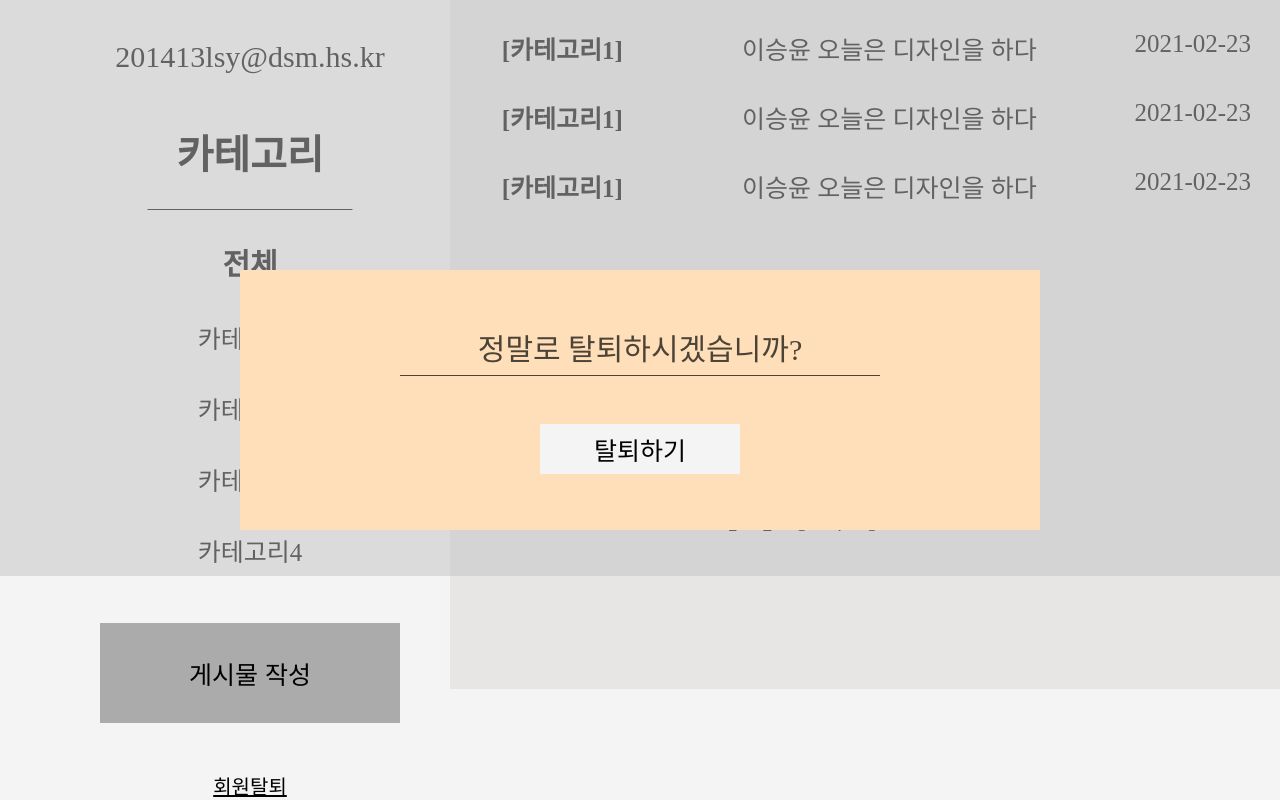
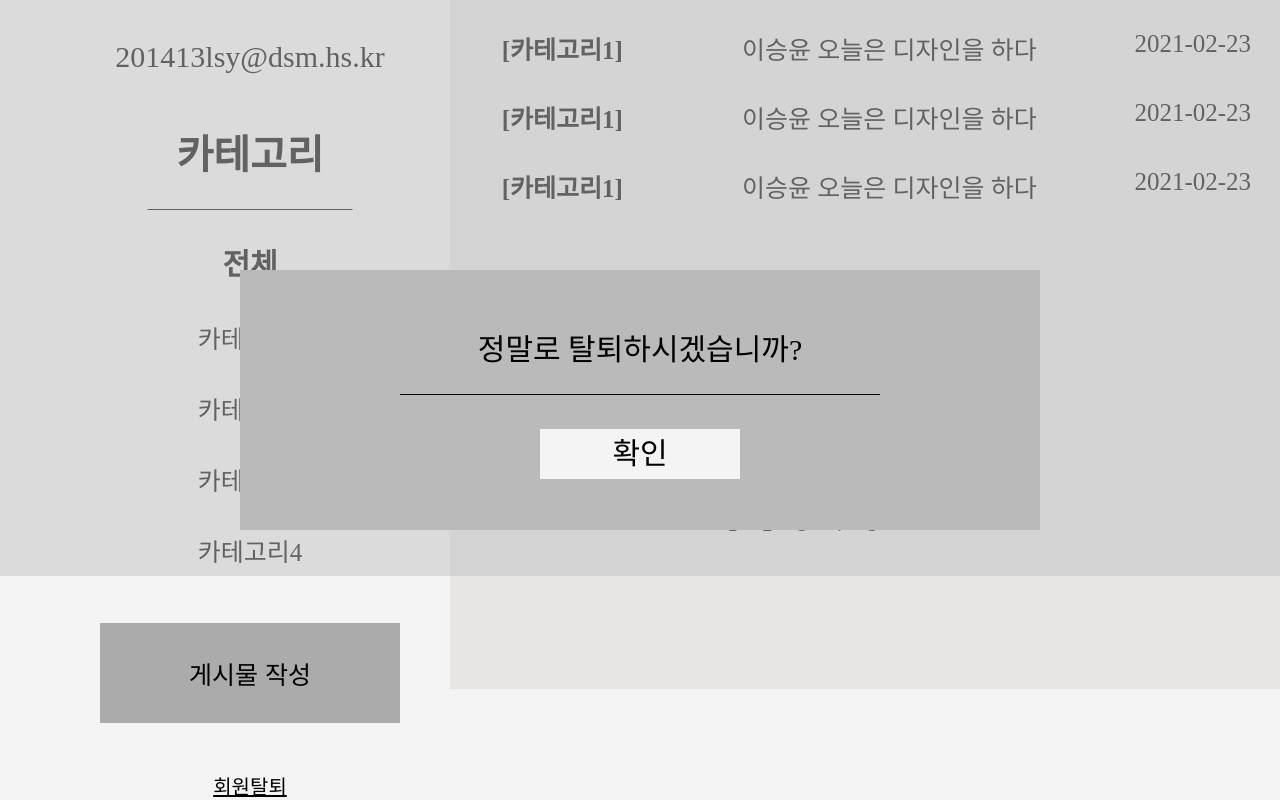
Before and after one commit to Sushi-blog/front-end, a React (Create React App) app in the folder sushi-blog/: page /mainpage in a window 1280 px wide. Both pictures are taken after a click on the element "회원탈퇴". Shown: the part 224-1024 px from the top of the page. Built offline with nearby package versions, Linux system fonts and the light colour scheme.

Commit message:
CHANGE: 회원탈퇴 모달 디자인 수정

```diff
--- a/sushi-blog/src/components/MAIN/modals/withdrawal/styles.js
+++ b/sushi-blog/src/components/MAIN/modals/withdrawal/styles.js
@@ -1,5 +1,5 @@
 import styled from 'styled-components';
-import { fontColor, baseColor } from '../../../../style/index';
+import { baseColor, modalColor2 } from '../../../../style/index';
 
 export const WhiteBox = styled.div`
     z-index: 1;
@@ -19,32 +19,35 @@ export const MainContainer = styled.div`
     height: 260px;
     margin-left: -400px;
     margin-top: -130px;
-    background-color: #FFDFB9;
+    background-color: ${modalColor2};
     z-index:1;
     display: flex;
     justify-content: center;
+
 `
 
 export const Title = styled.div`
+    position: relative;
     margin-top: 55px;
     text-align: center;
     width: 480px;
     height: 50px;
+    padding-bottom: 19px;
     border-bottom: 1px solid;
-    color: ${fontColor};
 `
 
 export const TitleFont = styled.p`
     margin: 0;
     font-size: 30px;
-    color: ${fontColor};
 `
 
 export const WithdrawalBtn = styled.button`
+    position: relative;
     width: 200px;
     height: 50px;
-    font-size: 25px;
-    margin-top: 55px;
+    font-size: 30px;
+    line-height: 30px;
+    margin-top: 60px;
     background-color: ${baseColor};
     border: none;
 `
--- a/sushi-blog/src/components/MAIN/modals/withdrawal/withdrawal.js
+++ b/sushi-blog/src/components/MAIN/modals/withdrawal/withdrawal.js
@@ -14,7 +14,7 @@ const WithdrawalModal = (props) => {
             <s.MainContainer>
                 <s.Title>
                     <s.TitleFont>정말로 탈퇴하시겠습니까?</s.TitleFont>
-                    <s.WithdrawalBtn>탈퇴하기</s.WithdrawalBtn>
+                    <s.WithdrawalBtn>확인</s.WithdrawalBtn>
                 </s.Title>
             </s.MainContainer>
         </>
```
